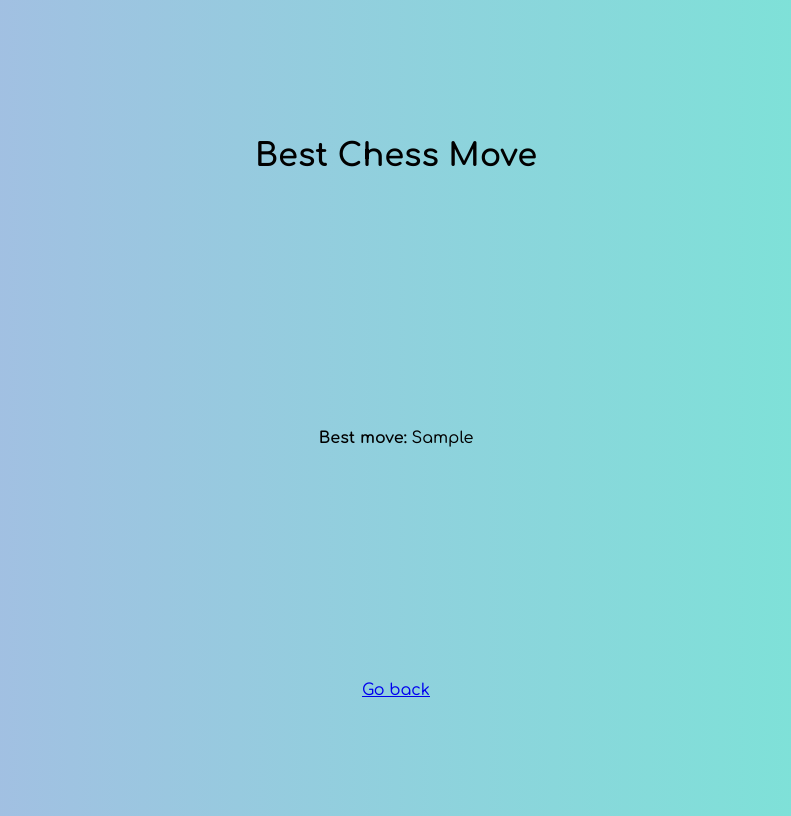
After one commit to RBozoki/ChessMoveAdvisor, a Flask app: template src/templates/result.html in a window 1280 px wide. The commit adds this page. Shown: the whole page, without its empty margins (244-1035 px from the left). Run offline with Flask 3, Linux system fonts and the light colour scheme; the template is opened without the code that fills it: most values are stand-ins (such as "Sample title", 1, 10 or a date in 2020).

Commit message:
styling result page

```diff
--- a/src/app.py
+++ b/src/app.py
@@ -54,7 +54,7 @@ def process():
         # Évaluer le meilleur coup
         best_move_result = best_move(fen, turn, white_king_castling, white_queen_castling, black_king_castling, black_queen_castling)
 
-        return f"Best move: {best_move_result}"
+        return render_template('result.html', best_move=best_move_result)
 
     return "Fichier non supporté", 400
 
--- a/src/static/style.css
+++ b/src/static/style.css
@@ -12,6 +12,7 @@ body {
     display: flex;
     flex-direction: column;
     justify-content: space-around;
+    align-items: center;
     height: 100vh;
 }
 
--- /dev/null
+++ b/src/templates/result.html
@@ -0,0 +1,22 @@
+<!DOCTYPE html>
+<html lang="en">
+<head>
+    <meta charset="UTF-8">
+    <meta name="viewport" content="width=device-width, initial-scale=1.0">
+    <title>Chess Move Result</title>
+    <link rel="preconnect" href="https://fonts.googleapis.com">
+    <link rel="preconnect" href="https://fonts.gstatic.com" crossorigin>
+    <link href="https://fonts.googleapis.com/css2?family=Comfortaa:wght@300..700&display=swap" rel="stylesheet">
+
+    <link rel="stylesheet" type="text/css" href="{{ url_for('static', filename='style.css') }}">
+</head>
+<body>
+    <div class="container">
+        <h1>Best Chess Move</h1>
+        <div class="result-box">
+            <p><strong>Best move:</strong> {{ best_move }}</p>
+        </div>
+        <a href="/" class="button">Go back</a>
+    </div>
+</body>
+</html>
```
